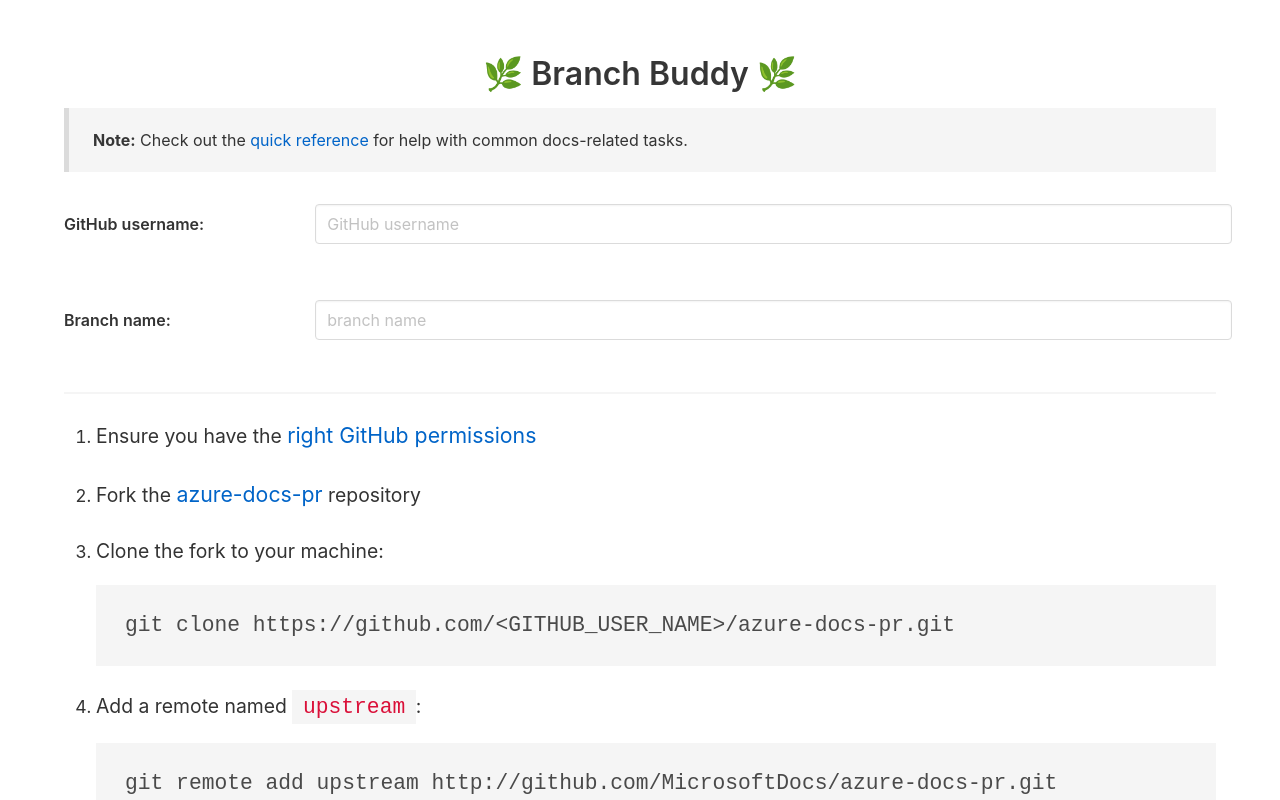
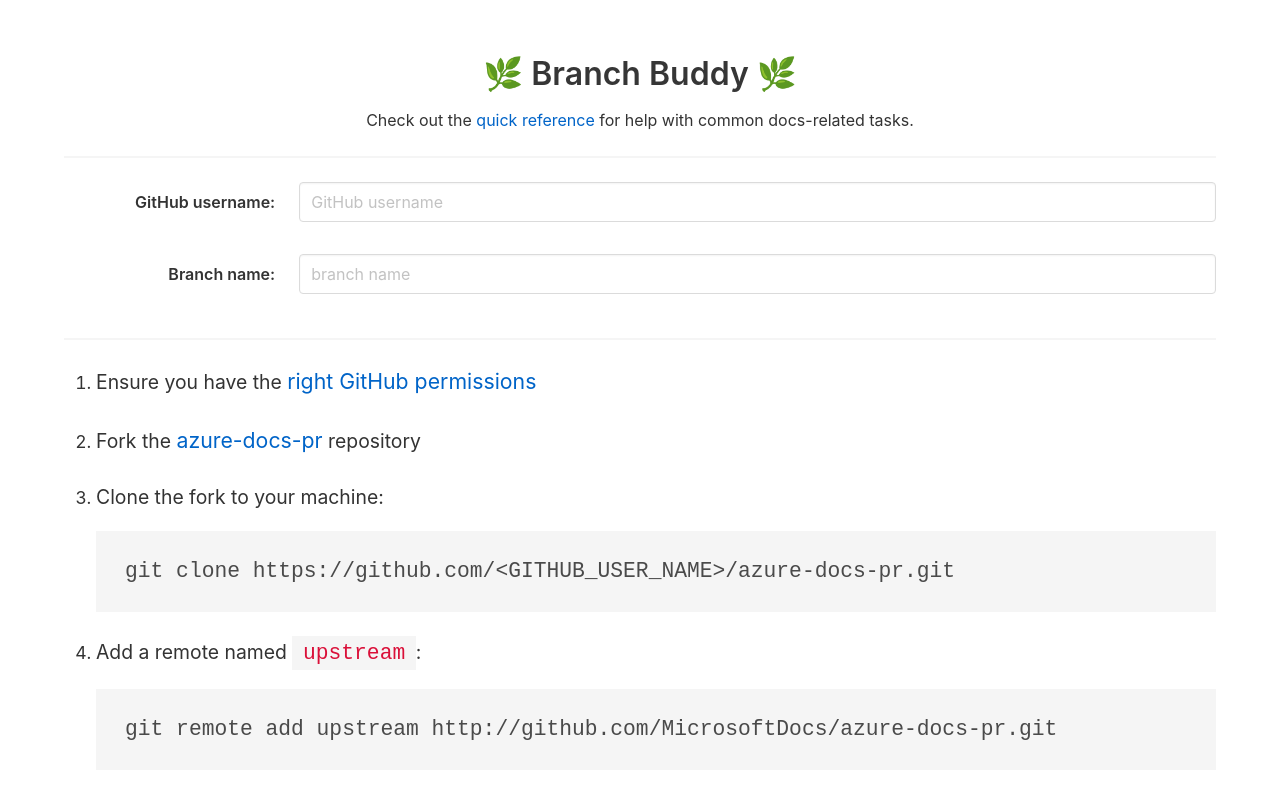
Before and after one commit to craigshoemaker/branch-buddy, a Svelte app: page / in a window 1280 px wide. Shown: the top 800 px of the page. Built offline with nearby package versions, Linux system fonts and the light colour scheme.

Commit message:
Update UI

```diff
--- a/src/App.svelte
+++ b/src/App.svelte
@@ -39,19 +39,21 @@
 
 <main class="container content mt-6">
   <h1 class="has-text-centered">🌿 Branch Buddy 🌿</h1>
-  <blockquote>
-    <p>
-      <strong>Note:</strong> Check out the
-      <a
-        href="https://review.docs.microsoft.com/en-us/help/contribute/contribute-quick-reference?branch=master"
-        rel="nofollow">quick reference</a
-      > for help with common docs-related tasks.
-    </p>
-  </blockquote>
+  <p class="has-text-centered">
+    Check out the
+    <a
+      href="https://review.docs.microsoft.com/en-us/help/contribute/contribute-quick-reference?branch=master"
+      rel="nofollow">quick reference</a
+    > for help with common docs-related tasks.
+  </p>
+
+  <hr />
 
   <div class="columns">
     <div class="column is-one-fifth">
-      <label for="github-name" class="mt-5 has-text-weight-semibold"
+      <label
+        for="github-name"
+        class="mt-2 has-text-weight-semibold has-text-right"
         >GitHub username:</label
       >
     </div>
@@ -60,7 +62,7 @@
         type="text"
         name="github-name"
         id="github-name"
-        class="input m-4"
+        class="input"
         placeholder="GitHub username"
         on:input={(e) => {
           let value = e.currentTarget.value;
@@ -71,8 +73,9 @@
   </div>
   <div class="columns">
     <div class="column is-one-fifth">
-      <label for="branch-name" class="mt-5 has-text-weight-semibold"
-        >Branch name:</label
+      <label
+        for="branch-name"
+        class="mt-2 has-text-weight-semibold has-text-right">Branch name:</label
       >
     </div>
     <div class="column">
@@ -80,7 +83,7 @@
         type="text"
         name="branch-name"
         id="branch-name"
-        class="input m-4"
+        class="input"
         placeholder="branch name"
         on:input={(e) => {
           let value = e.currentTarget.value;
@@ -126,8 +129,7 @@
     </li>
     <li>
       <p>Work off custom branches:</p>
-      <pre><code>git checkout {branchName}</code></pre>
-      <pre><code>git checkout -b &lt;ARTICLE_BRANCH_NAME&gt;</code></pre>
+      <pre><code>git checkout -b &lt;ARTICLE_BRANCH_NAME&gt; {branchName}</code></pre>
     </li>
   </ol>
 </main>
```
